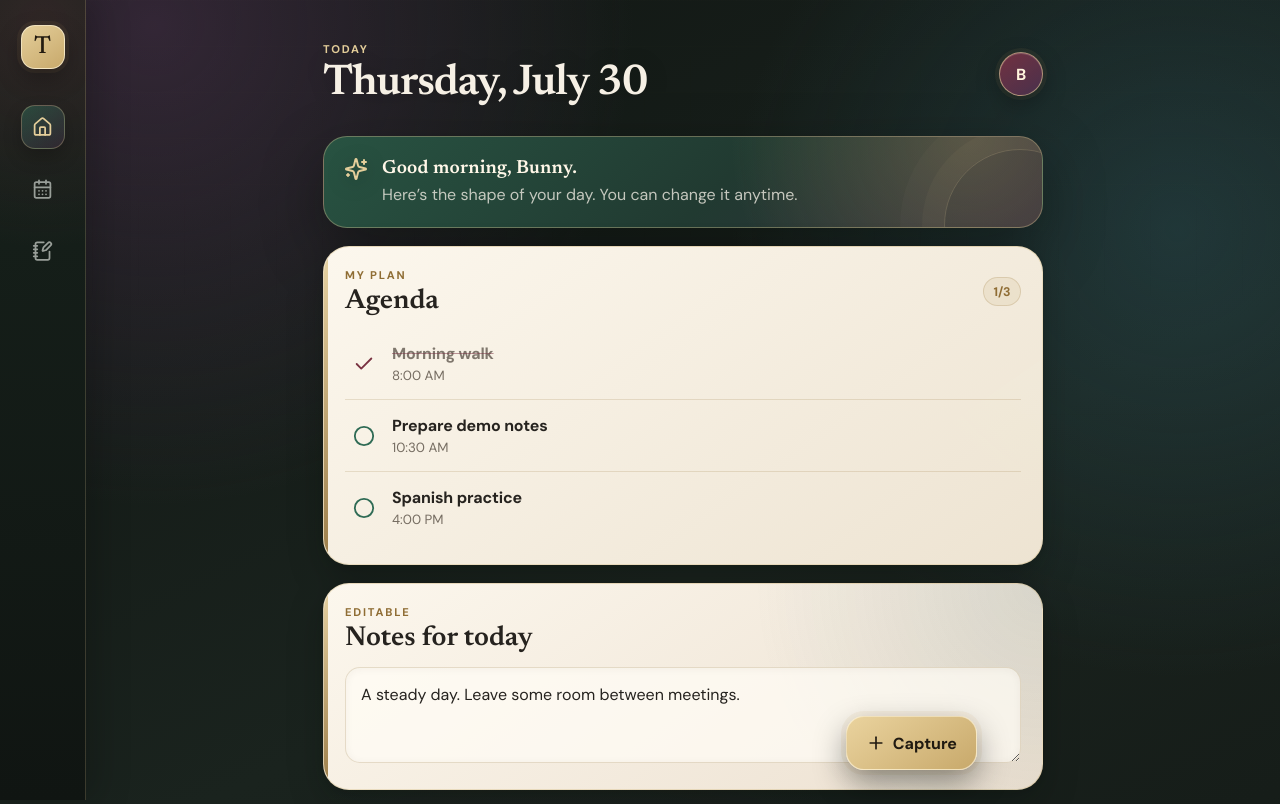
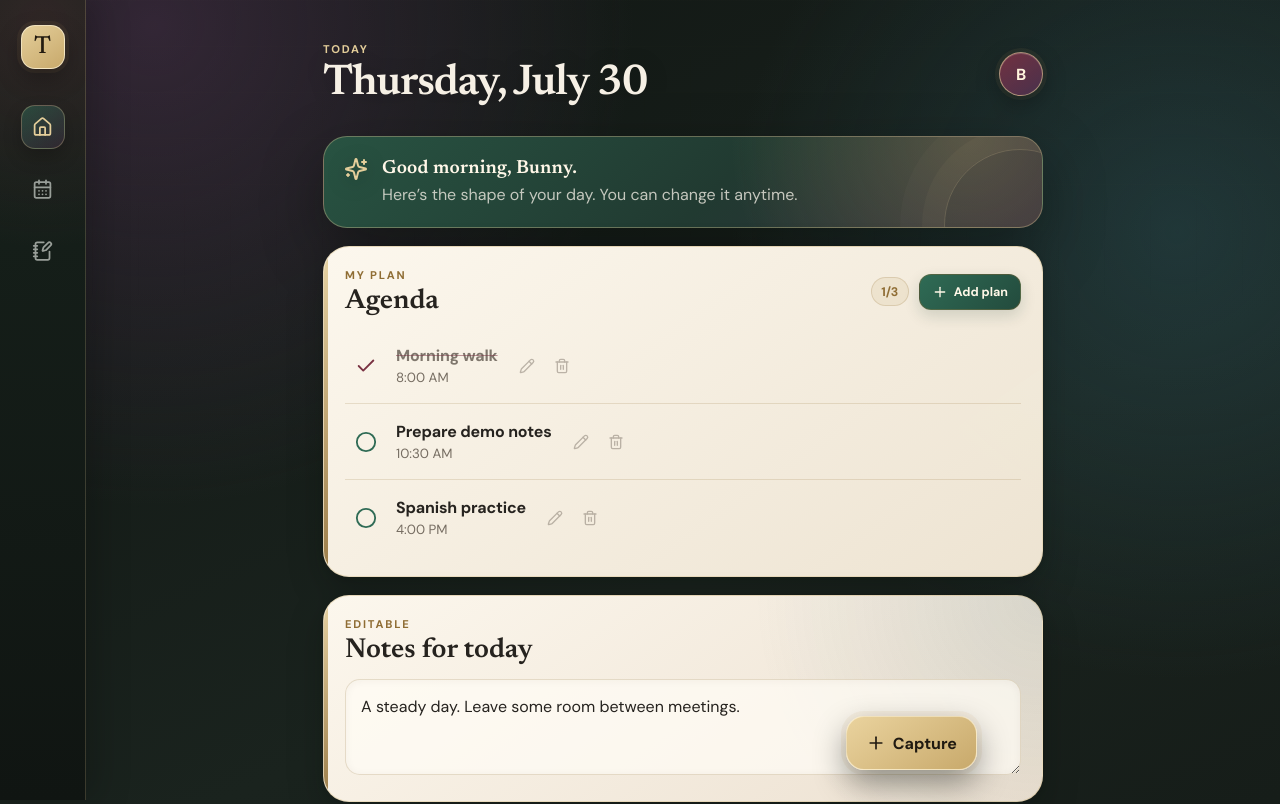
Before and after one commit to CoderBunnyS/Tapestry, a React (Vite) app in the folder client/: page / in a window 1280 px wide. Shown: the top 804 px of the page. Built offline with nearby package versions, Linux system fonts and the light colour scheme.

Commit message:
Make agenda interactive

```diff
--- a/client/src/App.tsx
+++ b/client/src/App.tsx
@@ -1,15 +1,19 @@
-import { useMemo, useState } from "react";
+import { useEffect, useMemo, useState } from "react";
 import {
   CalendarDays,
   Check,
   Circle,
+  Clock3,
   HeartHandshake,
   Home,
   NotebookPen,
+  Pencil,
   Plus,
   Sparkles,
+  Trash2,
 } from "lucide-react";
 import type { DailyEntry, DailyPlan, EntryKind } from "@tapestry/shared";
+import "./agenda.css";
 
 const initialPlans: DailyPlan[] = [
   { id: "plan-1", title: "Morning walk", scheduledAt: "8:00 AM", outcome: "completed" },
@@ -44,13 +48,43 @@ const entryLabels: Record<EntryKind, string> = {
   note: "Note",
 };
 
+const PLAN_STORAGE_KEY = "tapestry:today-plans";
+
+type PlanDraft = {
+  id?: string;
+  title: string;
+  scheduledAt: string;
+};
+
+const emptyPlanDraft: PlanDraft = {
+  title: "",
+  scheduledAt: "",
+};
+
+function loadPlans(): DailyPlan[] {
+  try {
+    const saved = localStorage.getItem(PLAN_STORAGE_KEY);
+    if (!saved) return initialPlans;
+    const parsed: unknown = JSON.parse(saved);
+    return Array.isArray(parsed) ? (parsed as DailyPlan[]) : initialPlans;
+  } catch {
+    return initialPlans;
+  }
+}
+
 export function App() {
-  const [plans, setPlans] = useState(initialPlans);
+  const [plans, setPlans] = useState<DailyPlan[]>(loadPlans);
   const [entries, setEntries] = useState(initialEntries);
   const [notes, setNotes] = useState("A steady day. Leave some room between meetings.");
   const [captureOpen, setCaptureOpen] = useState(false);
   const [captureKind, setCaptureKind] = useState<EntryKind>("note");
   const [captureTitle, setCaptureTitle] = useState("");
+  const [planEditorOpen, setPlanEditorOpen] = useState(false);
+  const [planDraft, setPlanDraft] = useState<PlanDraft>(emptyPlanDraft);
+
+  useEffect(() => {
+    localStorage.setItem(PLAN_STORAGE_KEY, JSON.stringify(plans));
+  }, [plans]);
 
   const dateLabel = useMemo(
     () =>
@@ -62,6 +96,8 @@ export function App() {
     [],
   );
 
+  const completedPlanCount = plans.filter((plan) => plan.outcome === "completed").length;
+
   function togglePlan(id: string) {
     setPlans((current) =>
       current.map((plan) =>
@@ -70,6 +106,56 @@ export function App() {
           : plan,
       ),
     );
+  }
+
+  function openNewPlan() {
+    setPlanDraft(emptyPlanDraft);
+    setPlanEditorOpen(true);
+  }
+
+  function openPlanEditor(plan: DailyPlan) {
+    setPlanDraft({
+      id: plan.id,
+      title: plan.title,
+      scheduledAt: plan.scheduledAt ?? "",
+    });
+    setPlanEditorOpen(true);
+  }
+
+  function savePlan() {
+    const title = planDraft.title.trim();
+    if (!title) return;
+
+    if (planDraft.id) {
+      setPlans((current) =>
+        current.map((plan) =>
+          plan.id === planDraft.id
+            ? {
+                ...plan,
+                title,
+                scheduledAt: planDraft.scheduledAt.trim() || undefined,
+              }
+            : plan,
+        ),
+      );
+    } else {
+      setPlans((current) => [
+        ...current,
+        {
+          id: crypto.randomUUID(),
+          title,
+          scheduledAt: planDraft.scheduledAt.trim() || undefined,
+          outcome: "pending",
+        },
+      ]);
+    }
+
+    setPlanEditorOpen(false);
+    setPlanDraft(emptyPlanDraft);
+  }
+
+  function deletePlan(id: string) {
+    setPlans((current) => current.filter((plan) => plan.id !== id));
   }
 
   function addEntry() {
@@ -124,19 +210,52 @@ export function App() {
               <p className="eyebrow">My plan</p>
               <h2>Agenda</h2>
             </div>
-            <span>{plans.filter((plan) => plan.outcome === "completed").length}/{plans.length}</span>
+            <div className="agenda-heading-actions">
+              <span className="plan-count">{completedPlanCount}/{plans.length}</span>
+              <button className="small-action-button" onClick={openNewPlan}>
+                <Plus /> Add plan
+              </button>
             </div>
+          </div>
+
+          {plans.length > 0 ? (
             <div className="plan-list">
               {plans.map((plan) => (
-              <button className={`plan-row ${plan.outcome}`} key={plan.id} onClick={() => togglePlan(plan.id)}>
+                <div className={`plan-row ${plan.outcome}`} key={plan.id}>
+                  <button
+                    className="plan-check-button"
+                    onClick={() => togglePlan(plan.id)}
+                    aria-label={plan.outcome === "completed" ? `Mark ${plan.title} incomplete` : `Complete ${plan.title}`}
+                  >
                     <span className="check">{plan.outcome === "completed" ? <Check /> : <Circle />}</span>
-                <span className="plan-copy">
+                  </button>
+
+                  <button className="plan-copy" onClick={() => openPlanEditor(plan)}>
                     <strong>{plan.title}</strong>
                     <small>{plan.scheduledAt ?? "Anytime"}</small>
-                </span>
                   </button>
+
+                  <div className="plan-row-actions">
+                    <button onClick={() => openPlanEditor(plan)} aria-label={`Edit ${plan.title}`}>
+                      <Pencil />
+                    </button>
+                    <button
+                      className="delete-plan-button"
+                      onClick={() => deletePlan(plan.id)}
+                      aria-label={`Delete ${plan.title}`}
+                    >
+                      <Trash2 />
+                    </button>
+                  </div>
+                </div>
               ))}
             </div>
+          ) : (
+            <div className="plan-empty-state">
+              <p>Nothing is planned yet. The day has room to breathe.</p>
+              <button onClick={openNewPlan}>Add the first plan</button>
+            </div>
+          )}
         </section>
 
         <section className="content-card notes-card">
@@ -186,6 +305,51 @@ export function App() {
         <button><NotebookPen /><span>Journal</span></button>
       </nav>
 
+      {planEditorOpen && (
+        <div className="sheet-backdrop" onMouseDown={() => setPlanEditorOpen(false)}>
+          <section className="capture-sheet" onMouseDown={(event) => event.stopPropagation()}>
+            <div className="sheet-handle" />
+            <div className="section-heading">
+              <div>
+                <p className="eyebrow">{planDraft.id ? "Edit plan" : "Add to agenda"}</p>
+                <h2>{planDraft.id ? "Adjust this plan" : "What needs a place today?"}</h2>
+              </div>
+              <button className="text-button" onClick={() => setPlanEditorOpen(false)}>Close</button>
+            </div>
+
+            <div className="plan-editor-form">
+              <label>
+                <span>Plan</span>
+                <input
+                  autoFocus
+                  value={planDraft.title}
+                  onChange={(event) => setPlanDraft((current) => ({ ...current, title: event.target.value }))}
+                  onKeyDown={(event) => event.key === "Enter" && savePlan()}
+                  placeholder="What do you want to do?"
+                />
+              </label>
+
+              <label>
+                <span>Time <small>optional</small></span>
+                <div className="time-input-wrap">
+                  <Clock3 />
+                  <input
+                    value={planDraft.scheduledAt}
+                    onChange={(event) => setPlanDraft((current) => ({ ...current, scheduledAt: event.target.value }))}
+                    onKeyDown={(event) => event.key === "Enter" && savePlan()}
+                    placeholder="Anytime, 4:00 PM, after work…"
+                  />
+                </div>
+              </label>
+            </div>
+
+            <button className="primary-button" onClick={savePlan} disabled={!planDraft.title.trim()}>
+              {planDraft.id ? "Save changes" : "Add to agenda"}
+            </button>
+          </section>
+        </div>
+      )}
+
       {captureOpen && (
         <div className="sheet-backdrop" onMouseDown={() => setCaptureOpen(false)}>
           <section className="capture-sheet" onMouseDown={(event) => event.stopPropagation()}>
```
Lines whose indentation alone changed are shown as unchanged.
